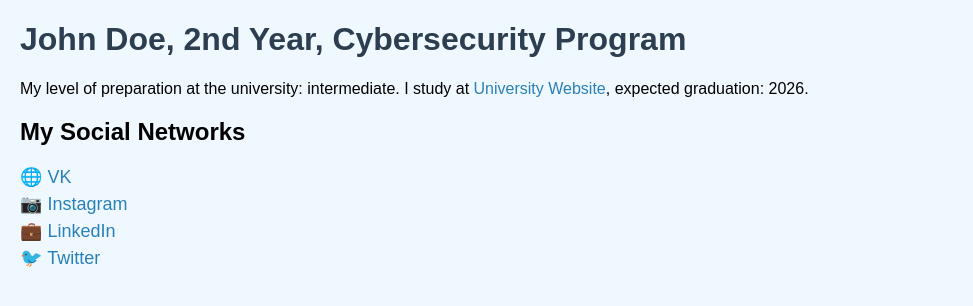
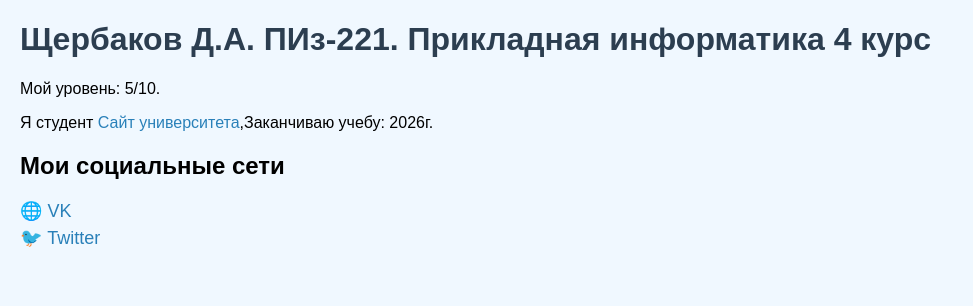
Before and after one commit to shcherbakovdanila01-sys/Lab1, a plain HTML site: page index.html in a window 1280 px wide. Shown: the whole page, without its empty margins (0-973 px from the left). Drawn offline with Linux system fonts and the light colour scheme.

Commit message:
Update index.html

```diff
--- a/index.html
+++ b/index.html
@@ -1,9 +1,9 @@
 <!DOCTYPE html>
-<html lang="en">
+<html lang="ru">
 <head>
     <meta charset="UTF-8">
     <meta name="viewport" content="width=device-width, initial-scale=1.0">
-    <title>My Homepage</title>
+    <title>Моя страница</title>
     <style>
         body { font-family: Arial, sans-serif; background-color: #f0f8ff; margin: 20px; }
         h1 { color: #2c3e50; }
@@ -13,16 +13,14 @@
     </style>
 </head>
 <body>
-    <h1>John Doe, 2nd Year, Cybersecurity Program</h1>
+    <h1>Щербаков Д.А. ПИз-221. Прикладная информатика 4 курс</h1>
 
-    <p>My level of preparation at the university: intermediate.
-    I study at <a href="https://www.university-example.com" target="_blank">University Website</a>, expected graduation: 2026.</p>
+    <p>Мой уровень: 5/10.</p>
+   Я студент <a href="https://kemsu.ru/"> Сайт университета</a>,Заканчиваю учебу: 2026г.</p>
 
-    <h2>My Social Networks</h2>
+    <h2>Мои социальные сети</h2>
     <ul>
         <li>🌐 <a href="https://vk.com/username" target="_blank">VK</a></li>
-        <li>📷 <a href="https://instagram.com/username" target="_blank">Instagram</a></li>
-        <li>💼 <a href="https://linkedin.com/in/username" target="_blank">LinkedIn</a></li>
         <li>🐦 <a href="https://twitter.com/username" target="_blank">Twitter</a></li>
     </ul>
 </body>
```
